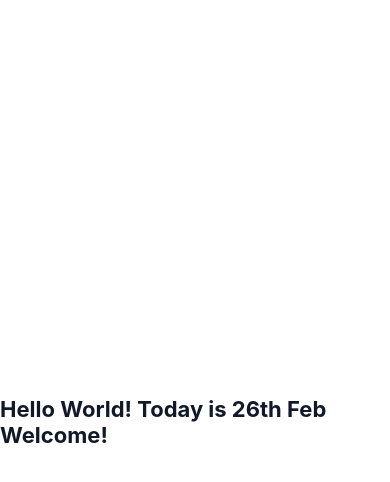
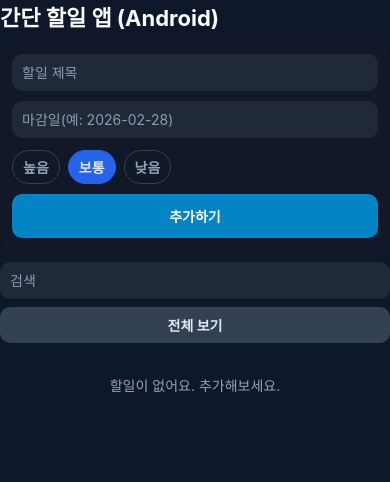
Before and after one commit to kingjjygame-cmd/Openclaw-build-repo, a React Native app in the folder app-android-todo/: screen / in a window 390 px wide. Shown: the top 482 px of the page. Built offline with nearby package versions, Linux system fonts and the light colour scheme.

Commit message:
app: restore todo UI from initial scaffold

```diff
--- a/app-android-todo/App.js
+++ b/app-android-todo/App.js
@@ -1,23 +1,239 @@
-import { StyleSheet, Text, View } from 'react-native';
+import React, { useMemo, useState } from 'react';
+import {
+  SafeAreaView,
+  View,
+  Text,
+  TextInput,
+  FlatList,
+  TouchableOpacity,
+  StyleSheet,
+  Alert,
+} from 'react-native';
+
+const PRIORITY = {
+  high: '높음',
+  mid: '보통',
+  low: '낮음',
+};
+
+const priorityOrder = { high: 0, mid: 1, low: 2 };
 
 export default function App() {
+  const [title, setTitle] = useState('');
+  const [priority, setPriority] = useState('mid');
+  const [due, setDue] = useState('');
+  const [search, setSearch] = useState('');
+  const [onlyOpen, setOnlyOpen] = useState(false);
+  const [todos, setTodos] = useState([]);
+
+  const nextId = useMemo(() => `${Date.now()}_${Math.random().toString(36).slice(2, 7)}`, [todos]);
+
+  const filtered = useMemo(() => {
+    const q = search.trim().toLowerCase();
+    return todos
+      .filter((t) => !q || t.title.toLowerCase().includes(q) || t.note.toLowerCase().includes(q))
+      .filter((t) => !onlyOpen || !t.done)
+      .sort((a, b) => {
+        if (priorityOrder[a.priority] !== priorityOrder[b.priority]) {
+          return priorityOrder[a.priority] - priorityOrder[b.priority];
+        }
+        return new Date(a.dueDate) - new Date(b.dueDate);
+      });
+  }, [todos, search, onlyOpen]);
+
+  const isDueOver = (d) => {
+    const n = new Date(d).setHours(0, 0, 0, 0);
+    const t = new Date().setHours(0, 0, 0, 0);
+    return n < t;
+  };
+
+  const addTodo = () => {
+    const t = title.trim();
+    if (!t) {
+      Alert.alert('입력 오류', '할일 제목을 입력해 주세요.');
+      return;
+    }
+
+    const newTodo = {
+      id: nextId,
+      title: t,
+      note: '',
+      priority,
+      dueDate: due || new Date().toISOString().slice(0, 10),
+      done: false,
+      createdAt: new Date().toISOString(),
+    };
+
+    setTodos((prev) => [newTodo, ...prev]);
+    setTitle('');
+    setDue('');
+    setPriority('mid');
+  };
+
+  const toggleDone = (id) => {
+    setTodos((prev) => prev.map((t) => (t.id === id ? { ...t, done: !t.done } : t)));
+  };
+
+  const removeTodo = (id) => {
+    Alert.alert('삭제', '정말 삭제하시겠어요?', [
+      { text: '취소', style: 'cancel' },
+      {
+        text: '삭제',
+        style: 'destructive',
+        onPress: () => {
+          setTodos((prev) => prev.filter((t) => t.id !== id));
+        },
+      },
+    ]);
+  };
+
   return (
-    <View style={styles.container}>
-      <Text style={styles.text}>Hello World! Today is 26th Feb Welcome!</Text>
-    </View>
+    <SafeAreaView style={styles.container}>
+      <Text style={styles.title}>간단 할일 앱 (Android)</Text>
+
+      <View style={styles.card}>
+        <TextInput
+          style={styles.input}
+          placeholder="할일 제목"
+          value={title}
+          onChangeText={setTitle}
+          placeholderTextColor="#8f9bb3"
+        />
+
+        <View style={styles.row}>
+          <TextInput
+            style={[styles.input, { flex: 1 }]}
+            placeholder="마감일(예: 2026-02-28)"
+            value={due}
+            onChangeText={setDue}
+            placeholderTextColor="#8f9bb3"
+          />
+          <View style={styles.pills}>
+            {Object.entries(PRIORITY).map(([k, label]) => {
+              const active = k === priority;
+              return (
+                <TouchableOpacity
+                  key={k}
+                  style={[styles.pill, active && styles.pillActive]}
+                  onPress={() => setPriority(k)}
+                >
+                  <Text style={[styles.pillText, active && styles.pillTextActive]}>{label}</Text>
+                </TouchableOpacity>
+              );
+            })}
+          </View>
+        </View>
+
+        <TouchableOpacity onPress={addTodo} style={styles.primaryBtn}>
+          <Text style={styles.primaryBtnText}>추가하기</Text>
+        </TouchableOpacity>
+      </View>
+
+      <View style={styles.filterRow}>
+        <TextInput
+          style={styles.input}
+          placeholder="검색"
+          value={search}
+          onChangeText={setSearch}
+          placeholderTextColor="#8f9bb3"
+        />
+        <TouchableOpacity
+          style={[styles.toggleBtn, onlyOpen && styles.toggleBtnActive]}
+          onPress={() => setOnlyOpen((s) => !s)}
+        >
+          <Text style={styles.toggleText}>{onlyOpen ? '미완료만 보기' : '전체 보기'}</Text>
+        </TouchableOpacity>
+      </View>
+
+      <FlatList
+        data={filtered}
+        keyExtractor={(item) => item.id}
+        contentContainerStyle={{ paddingBottom: 30 }}
+        renderItem={({ item }) => (
+          <View style={styles.todoItem}>
+            <TouchableOpacity onPress={() => toggleDone(item.id)} style={styles.checkWrap}>
+              <Text style={styles.check}>{item.done ? '✅' : '⬜'}</Text>
+            </TouchableOpacity>
+            <View style={{ flex: 1 }}>
+              <Text style={[styles.todoTitle, item.done && styles.todoDone]}>{item.title}</Text>
+              <Text style={styles.todoSub}>
+                우선순위: {PRIORITY[item.priority]} / 마감: {item.dueDate}{' '}
+                {isDueOver(item.dueDate) && !item.done ? '⚠ 마감 초과' : ''}
+              </Text>
+            </View>
+            <TouchableOpacity onPress={() => removeTodo(item.id)}>
+              <Text style={styles.delete}>삭제</Text>
+            </TouchableOpacity>
+          </View>
+        )}
+        ListEmptyComponent={<Text style={styles.empty}>할일이 없어요. 추가해보세요.</Text>}
+      />
+    </SafeAreaView>
   );
 }
 
 const styles = StyleSheet.create({
   container: {
     flex: 1,
-    backgroundColor: '#ffffff',
-    justifyContent: 'center',
+    backgroundColor: '#0f172a',
+    padding: 16,
+  },
+  title: { color: '#f8fafc', fontSize: 22, fontWeight: '700', marginBottom: 10 },
+  card: {
+    backgroundColor: '#111827',
+    borderRadius: 14,
+    padding: 12,
+    gap: 10,
+    marginBottom: 12,
+  },
+  input: {
+    backgroundColor: '#1f2937',
+    color: '#f1f5f9',
+    borderRadius: 10,
+    padding: 10,
+  },
+  row: { gap: 8 },
+  pills: { flexDirection: 'row', gap: 8, marginTop: 4 },
+  pill: {
+    paddingHorizontal: 10,
+    paddingVertical: 6,
+    borderRadius: 999,
+    borderWidth: 1,
+    borderColor: '#334155',
+  },
+  pillActive: { backgroundColor: '#2563eb', borderColor: '#2563eb' },
+  pillText: { color: '#94a3b8', fontWeight: '600' },
+  pillTextActive: { color: '#e2e8f0' },
+  primaryBtn: {
+    backgroundColor: '#0284c7',
+    borderRadius: 10,
+    alignItems: 'center',
+    padding: 12,
+  },
+  primaryBtnText: { color: '#fff', fontWeight: '700' },
+  filterRow: { gap: 8, marginBottom: 8 },
+  toggleBtn: {
+    backgroundColor: '#334155',
+    padding: 8,
+    borderRadius: 10,
     alignItems: 'center',
   },
-  text: {
-    color: '#111827',
-    fontSize: 22,
-    fontWeight: '700',
+  toggleBtnActive: { backgroundColor: '#0369a1' },
+  toggleText: { color: '#e2e8f0', fontWeight: '700' },
+  todoItem: {
+    flexDirection: 'row',
+    alignItems: 'center',
+    gap: 10,
+    backgroundColor: '#111827',
+    borderRadius: 12,
+    padding: 12,
+    marginBottom: 8,
   },
+  checkWrap: { padding: 6 },
+  check: { fontSize: 18 },
+  todoTitle: { color: '#e2e8f0', fontSize: 16, fontWeight: '700' },
+  todoDone: { textDecorationLine: 'line-through', color: '#64748b' },
+  todoSub: { color: '#94a3b8', marginTop: 3, fontSize: 12 },
+  delete: { color: '#f87171', fontWeight: '700' },
+  empty: { color: '#94a3b8', textAlign: 'center', marginTop: 24 },
 });
```
